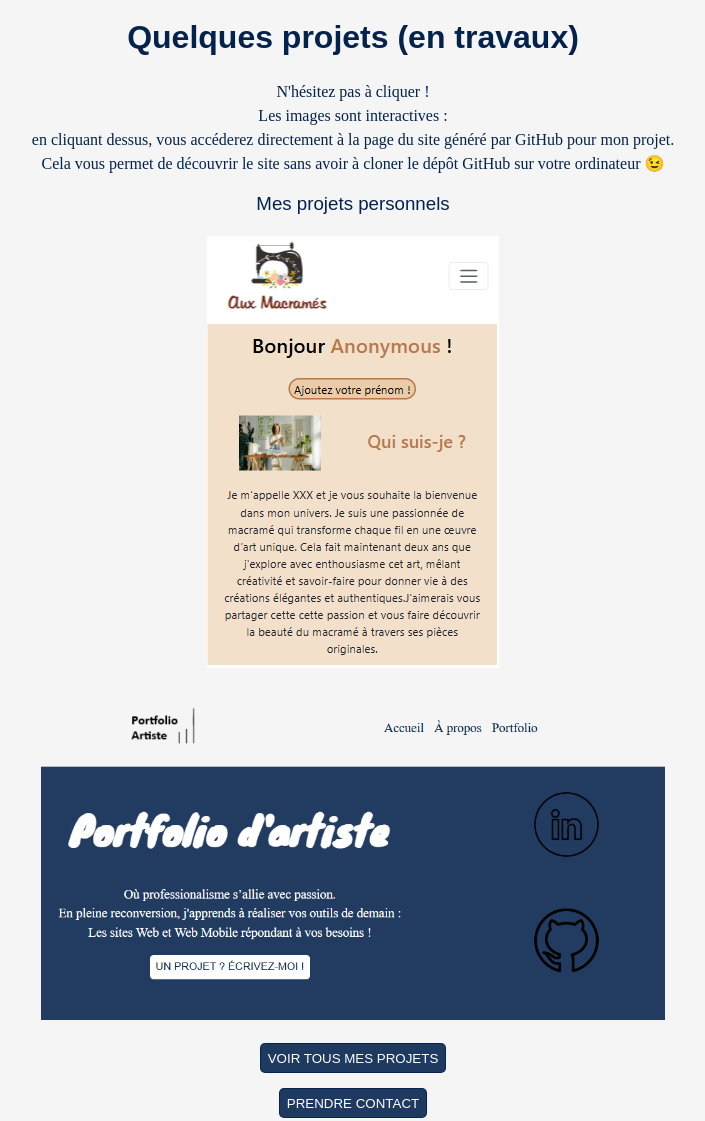
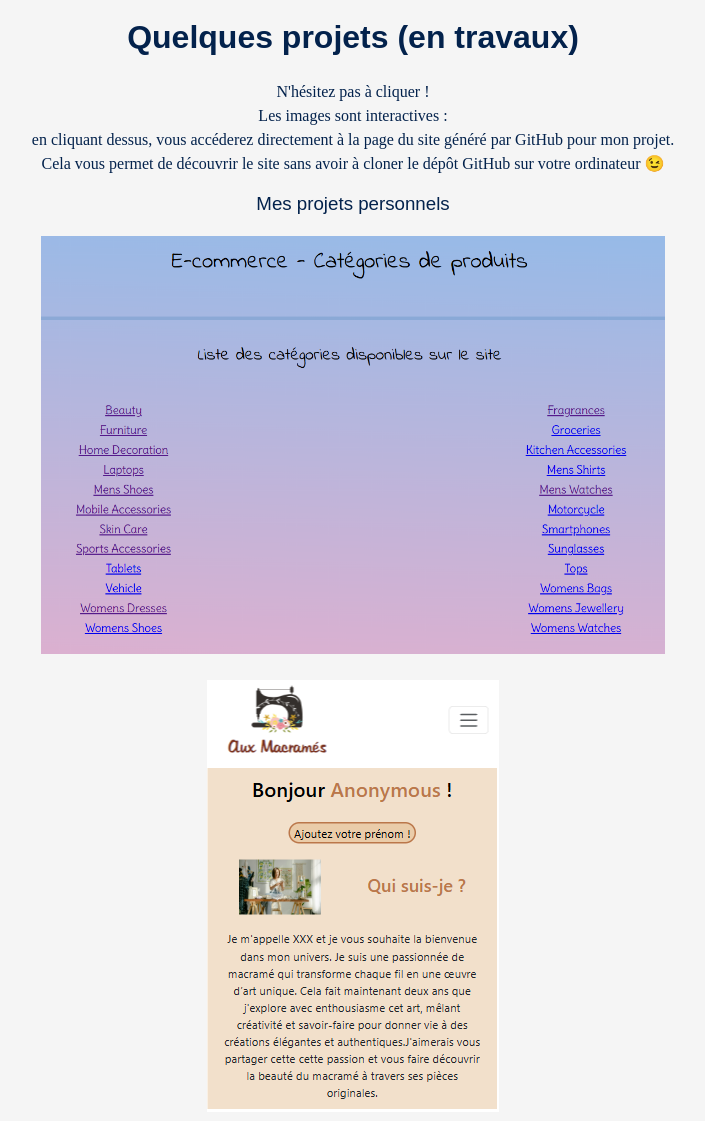
Before and after one commit to ChloePaulin/PortfolioDev, a plain HTML site: page index.html in a window 1280 px wide. Shown: the part 430-1551 px from the top of the page, without its empty margins (287-992 px from the left). Drawn offline with Linux system fonts and the light colour scheme; a web font is replaced by a local one.

Commit message:
Update index.html
Changement dans l'un des liens, ajout d'un site E-commerce à la place du portfolio

```diff
--- a/index.html
+++ b/index.html
@@ -96,15 +96,15 @@
             <h3>Mes projets personnels</h3>
             <article>
                 <div>
-                    <a href="https://chloepaulin.github.io/Macrames/" target="_blank" rel="Lien GitHub de la page"><img class="formatimages"
-                            src="images/Site_macrame.png" alt="Mon premier projet pro"></a>
+                    <a href="https://chloepaulin.github.io/E-commerce/" target="_blank" rel="Lien GitHub de la page"><img class="formatimages"
+                            src="images/Site_E-commerce.png" alt="Mon site E-commerce"></a>
                 </div>
             </article>
 
             <article>
-                <div>
-                    <a href="https://chloepaulin.github.io/PortfolioDev/" target="_blank" rel="Lien GitHub de la page"><img class="formatimages"
-                            src="images/Site_portfolio.png" alt="Mon Portfolio"></a>
+                 <div>
+                    <a href="https://chloepaulin.github.io/Macrames/" target="_blank" rel="Lien GitHub de la page"><img class="formatimages"
+                            src="images/Site_macrame.png" alt="Mon premier projet pro"></a>
                 </div>
             </article>
 
```
